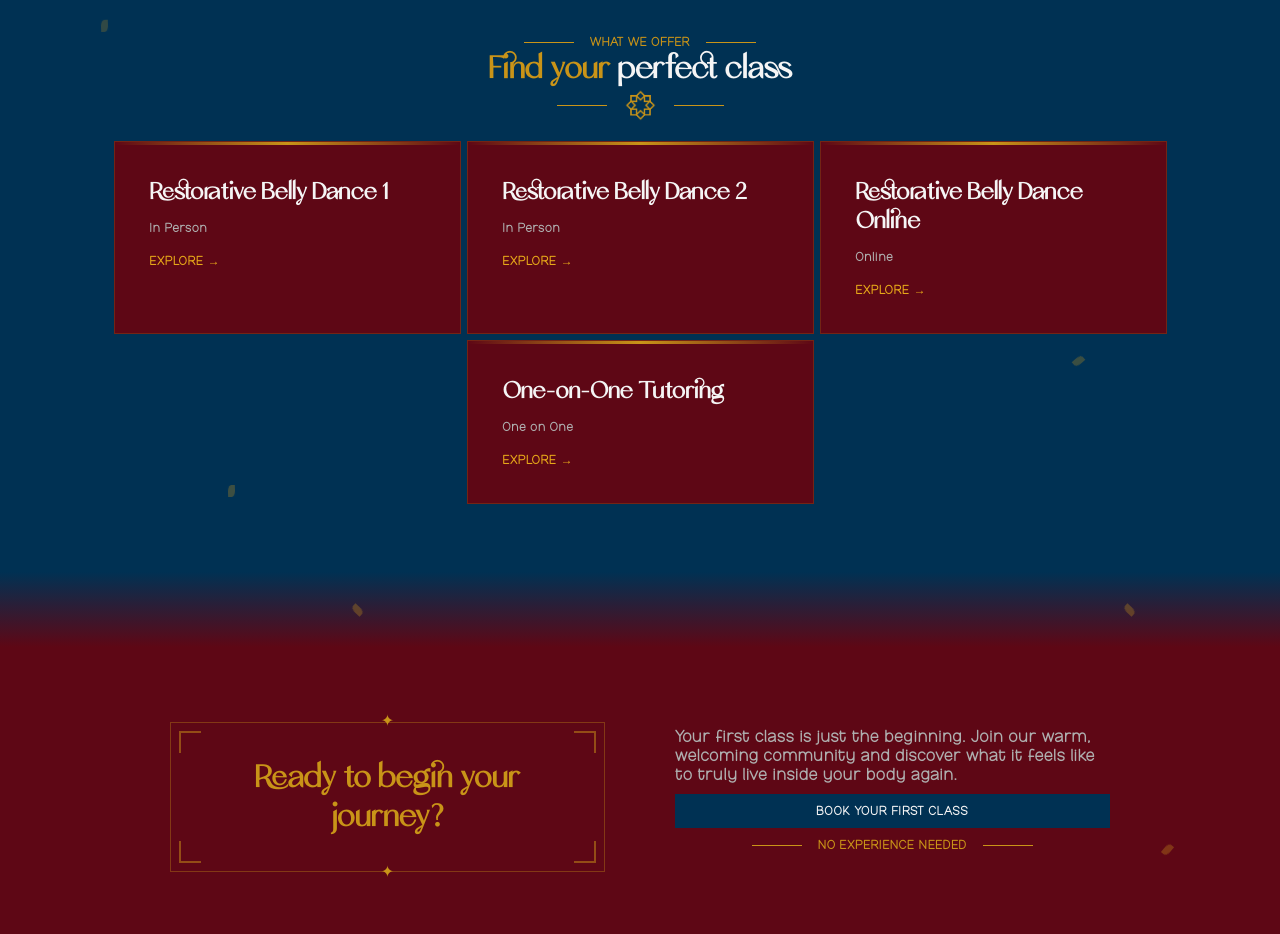
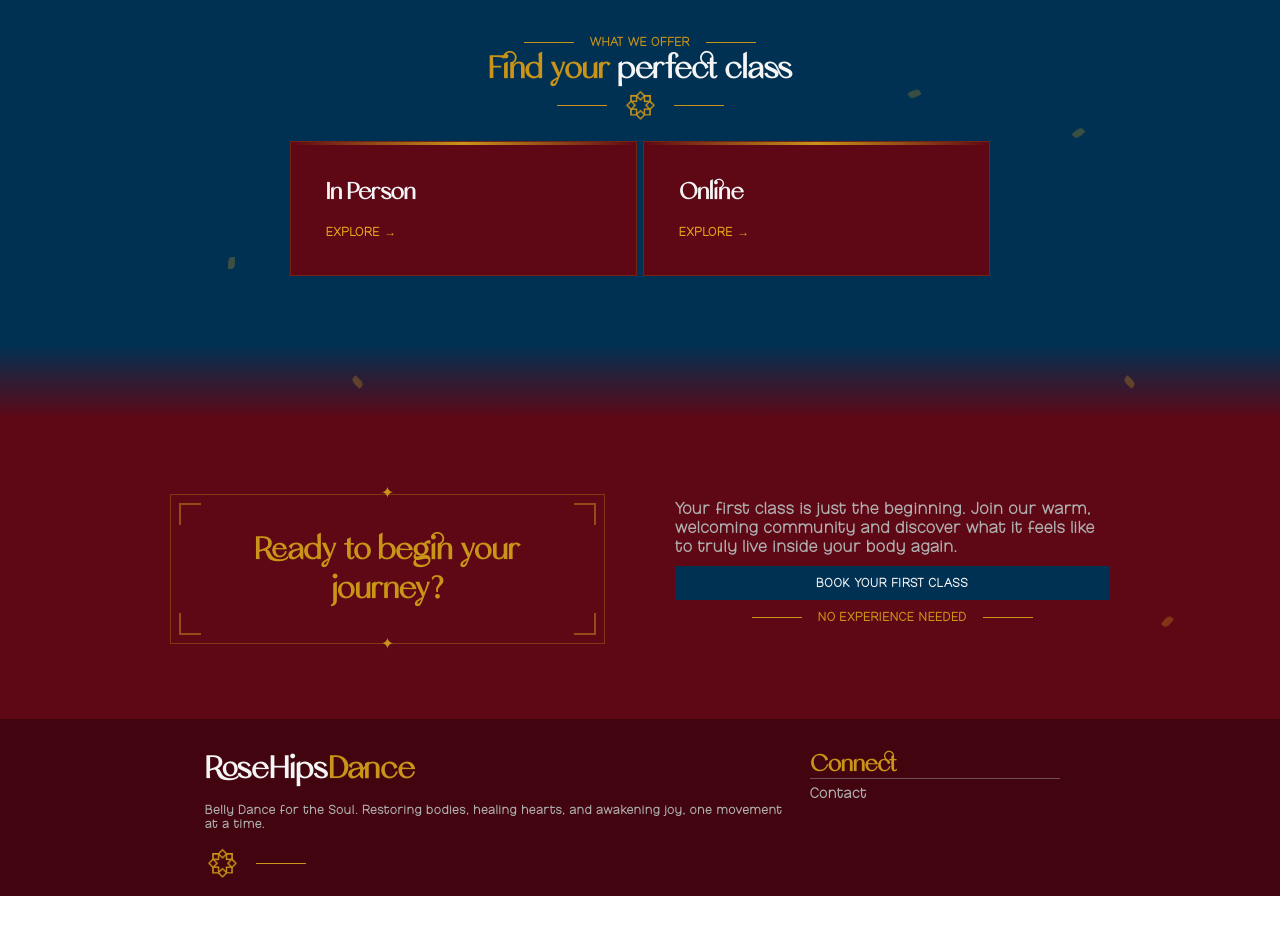
Before and after one commit to tpeschke/rose-hips-dance, a Next.js app: page / in a window 1280 px wide. Shown: the part 1620-2554 px from the top of the page. After the commit the page ends 2516 px from the top, so only its background shows below. Built offline with nearby package versions, Linux system fonts and the light colour scheme.

Commit message:
updating the find your class banner

```diff
--- a/app/homeComponents/findYourClass/findYourClass.tsx
+++ b/app/homeComponents/findYourClass/findYourClass.tsx
@@ -1,7 +1,6 @@
 import "./findYourClass.css";
 import { mhiora, lemonade } from "../../utilities/fonts";
 import Image from "next/image";
-import classInfo, { createID } from "../../utilities/classInfo";
 import Link from "next/link";
 
 export default function FindYourClass() {
@@ -23,60 +22,28 @@ export default function FindYourClass() {
         </div>
       </div>
       <div className="class-catalog-squares">
-        {classInfo.inPerson.map(({ title }, index) => {
-          {
-            /* Header image */
-          }
-          return (
-            <div className="class-square" key={index}>
-              <Link href={`/classes#${createID(title)}`}>
-                <h2 className={`${mhiora.className} antialiased`}>{title}</h2>
-                <p className="subtitle">In Person</p>
+        <Link href={`/classes#in-person`}>
+          <div className="class-square">
+            {/* Header Image */}
+            <h2 className={`${mhiora.className} antialiased`}>In Person</h2>
             <button
               className={`${lemonade.className} antialiased full-transparent`}
             >
               Explore →
             </button>
+          </div>
         </Link>
-            </div>
-          );
-        })}
-        {classInfo.online.map(({ title }, index) => {
-          {
-            /* Header image */
-          }
-          return (
-            <div className="class-square" key={index}>
-              <Link href={`/classes#${createID(title)}`}>
-                <h2 className={`${mhiora.className} antialiased`}>{title}</h2>
-                <p className="subtitle">Online</p>
+        <Link href={`/classes#online`}>
+          <div className="class-square">
+            {/* Header Image */}
+            <h2 className={`${mhiora.className} antialiased`}>Online</h2>
             <button
               className={`${lemonade.className} antialiased full-transparent`}
             >
               Explore →
             </button>
+          </div>
         </Link>
-            </div>
-          );
-        })}
-        {classInfo.oneOnOne.map(({ title }, index) => {
-          {
-            /* Header image */
-          }
-          return (
-            <div className="class-square" key={index}>
-              <Link href={`/classes#${createID(title)}`}>
-                <h2 className={`${mhiora.className} antialiased`}>{title}</h2>
-                <p className="subtitle">One on One</p>
-                <button
-                  className={`${lemonade.className} antialiased full-transparent`}
-                >
-                  Explore →
-                </button>
-              </Link>
-            </div>
-          );
-        })}
       </div>
     </div>
   );
```
Also changed, not shown: app/classes/page.tsx (+16 -38 lines), 1 other file (tests, documents, lock files or other folders). Lines whose indentation alone changed are shown as unchanged.
